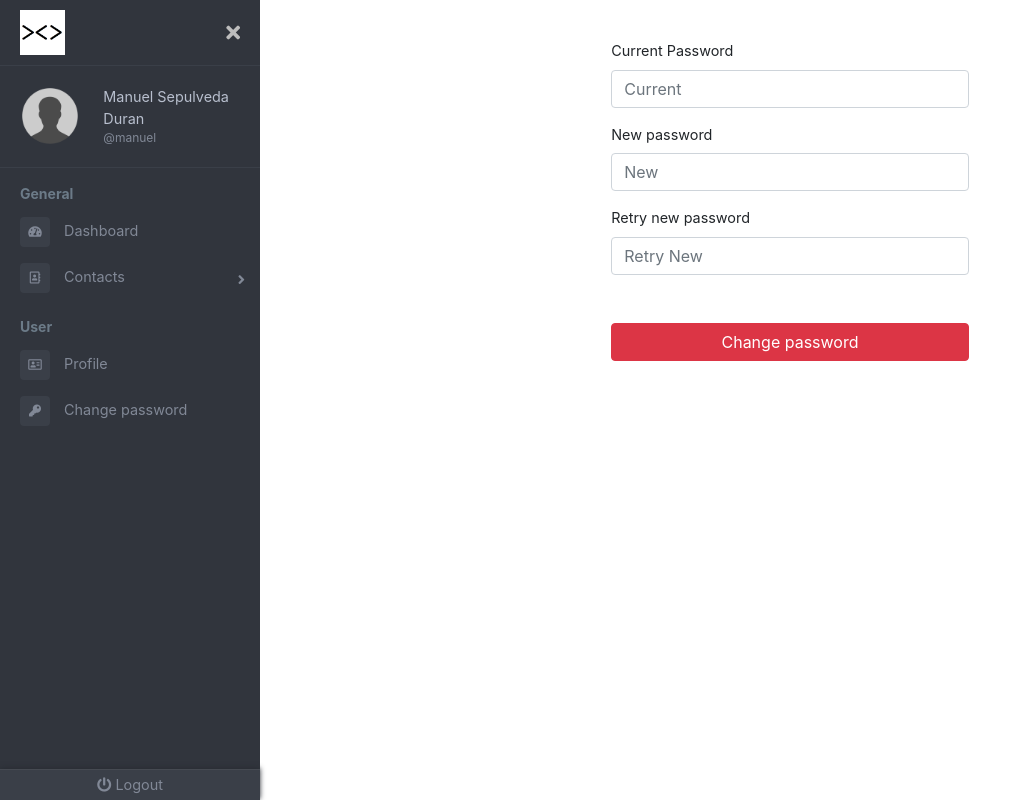
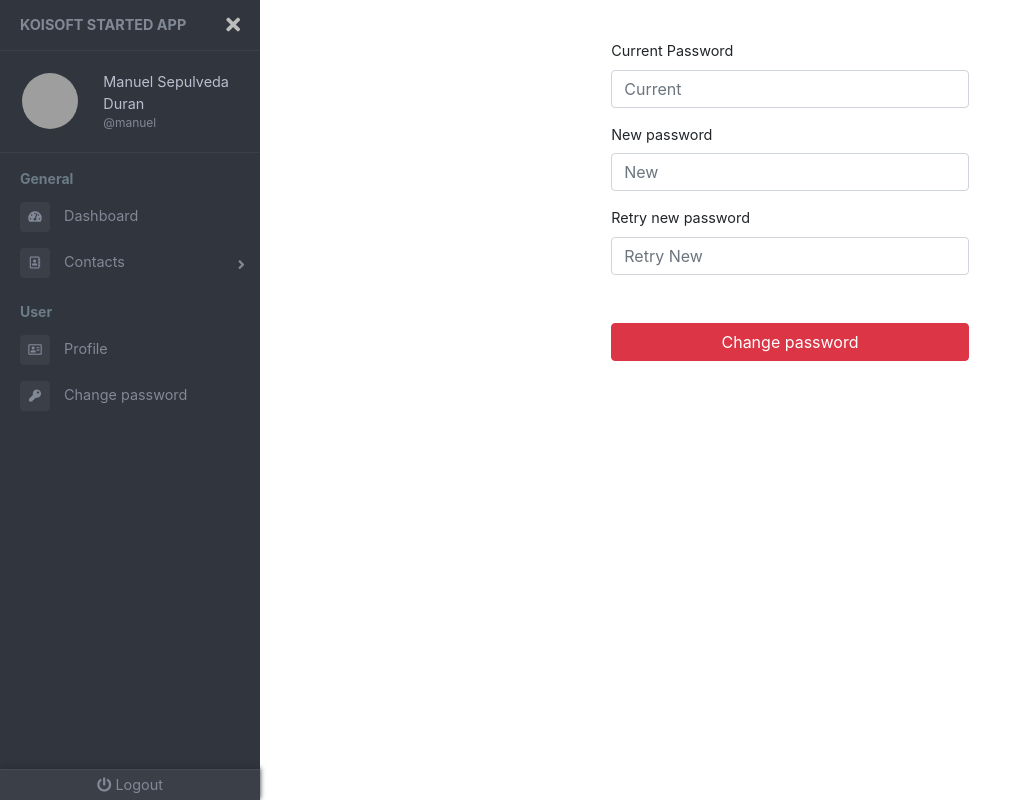
Before and after one commit to mansep/started-contact-django, a Django app: page /users/password/ in a window 1280 px wide. Shown: the whole page, without its empty margins (0-1032 px from the left). Run offline with Django 3.2, Linux system fonts and the light colour scheme; a user stored in the database is signed in; data comes from the database, SQL or seed files in the repository; some libraries are stand-ins or nearby versions; grey boxes are pictures that could not be loaded.

Commit message:
image rounded profile

```diff
--- a/templates/navbar.html
+++ b/templates/navbar.html
@@ -2,7 +2,7 @@
 <nav id="sidebar" class="sidebar-wrapper">
     <div class="sidebar-content">
       <div class="sidebar-brand">
-        <a href="#"><img src="{% static 'images/logo.png' %}" height="45" class="d-inline-block align-top"/></a>
+        <a href="#">Koisoft Started App</a>
         <div id="close-sidebar">
           <i class="fas fa-times"></i>
         </div>
@@ -11,9 +11,9 @@
         <div class="col-4">
             <div class="user-pic">
                 {% if profile.picture %}
-                    <img class="img-responsive img-rounded" src="{{ profile.picture.url }}" alt="User picture">
+                    <img class="img-responsive rounded-circle" src="{{ profile.picture.url }}" alt="User picture">
                 {% else %}
-                    <img class="img-responsive img-rounded" src="{% static 'images/default-profile.png' %}" alt="User picture">
+                    <img class="img-responsive rounded-circle" src="{% static 'images/default-profile.png' %}" alt="User picture">
                 {% endif %}
             </div>
         </div>
--- a/users/views.py
+++ b/users/views.py
@@ -59,6 +59,7 @@
 @login_required
 def change_password(request):
 	"""Change password user"""
+	profile = request.user.profile
 	if request.method == 'POST':
 		form = ChangePasswordForm(request.POST)
 		if form.is_valid():
@@ -80,6 +81,7 @@
 		request=request,
 		template_name = 'users/change_password.html',
 		context={
+			'profile': profile,
 			'user': request.user,
 			'form': form
 		}
```
